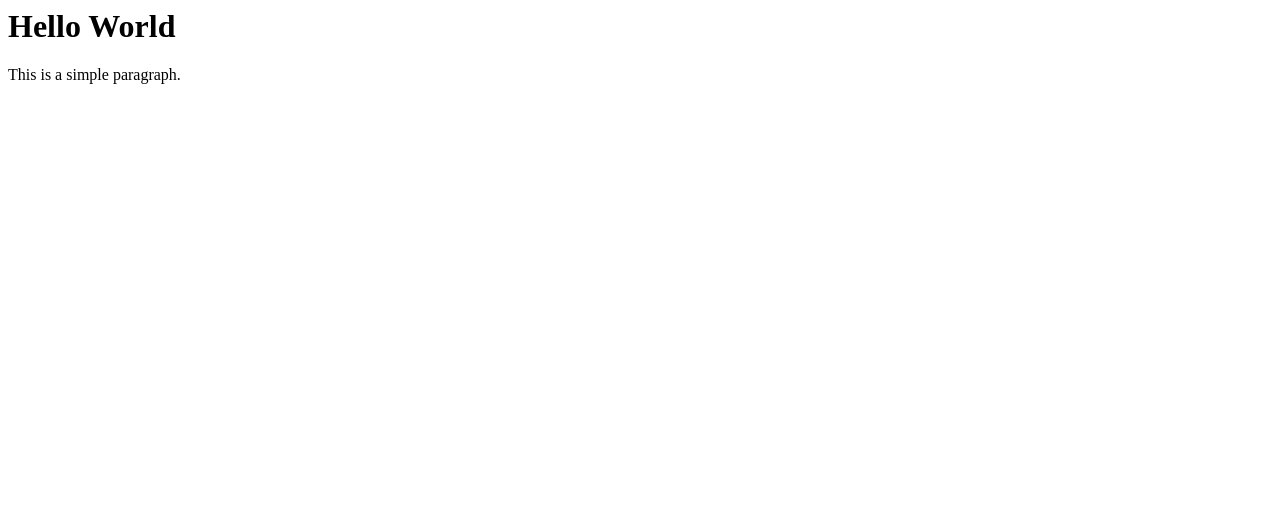
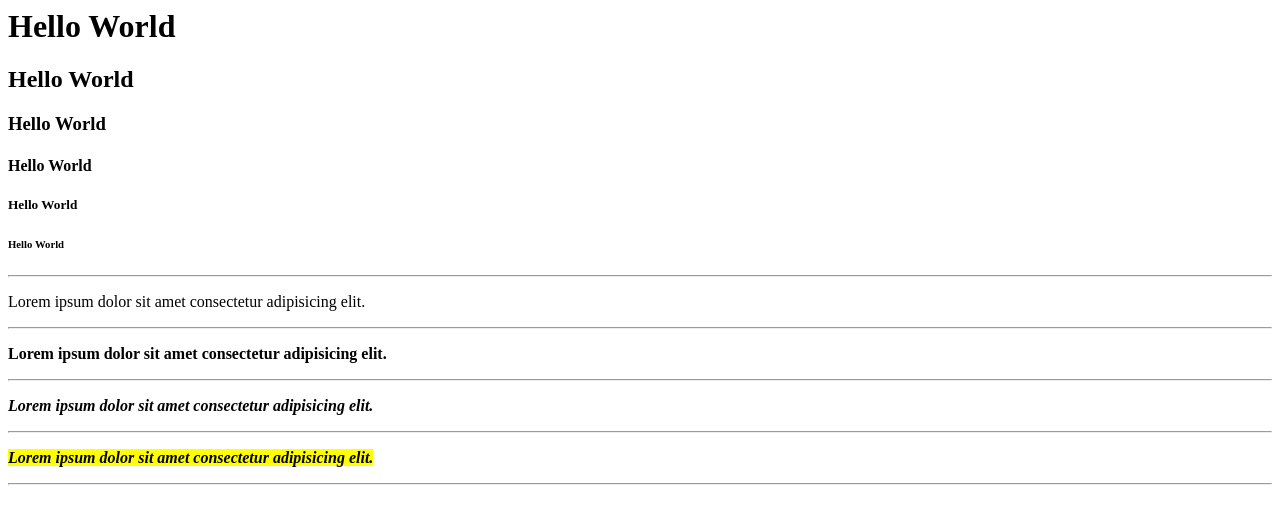
Before and after one commit to r1mke/html-css-js, a plain HTML site: page index.html in a window 1280 px wide. Drawn offline with Linux system fonts and the light colour scheme.

Commit message:
Novi tagovi

```diff
--- a/index.html
+++ b/index.html
@@ -1,9 +1,25 @@
 <html>
    <head>
-    <title>My Website</title>
+      <title>My Website</title>
    </head>
    <body>
-    <h1>Hello World</h1>
-    <p>This is a simple paragraph.</p>
+      <h1>Hello World</h1>
+      <h2>Hello World</h2>
+      <h3>Hello World</h3>
+      <h4>Hello World</h4>
+      <h5>Hello World</h5>
+      <h6>Hello World</h6>
+
+
+      <hr>
+      <p>Lorem ipsum dolor sit amet consectetur adipisicing elit.</p>
+      <hr>
+      <p><strong>Lorem ipsum dolor sit amet consectetur adipisicing elit.</p>
+      <hr>
+      <p><em>Lorem ipsum dolor sit amet consectetur adipisicing elit.</p>
+      <hr>
+      <!-- This is a comment -->
+      <p><mark>Lorem ipsum dolor sit amet consectetur adipisicing elit.</p>
+      <hr>
    </body>
 </html>
```
